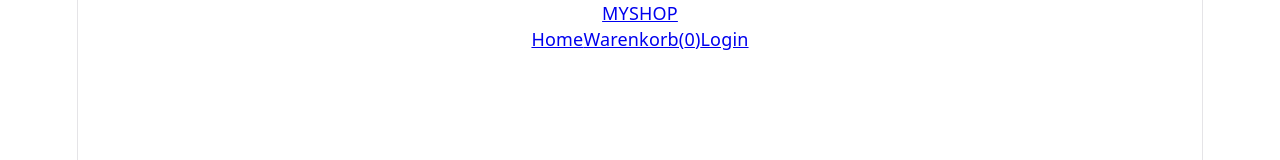
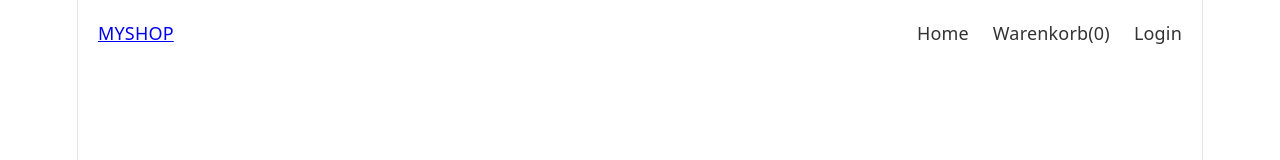
Before and after one commit to SonerDem/myshop-react-express, a React (Vite) app in the folder mein-projekt/: page / in a window 1280 px wide. Shown: the top 160 px of the page. Built offline with nearby package versions, Linux system fonts and the light colour scheme.

Commit message:
new comp

```diff
--- a/mein-projekt/src/App.css
+++ b/mein-projekt/src/App.css
@@ -1,3 +1,40 @@
+.header {
+  border-bottom: 1px solid #ddd;
+  background: white;
+}
+
+.header__inner {
+  max-width: 1200px;
+  margin: 0 auto;
+  padding: 20px;
+
+  display: flex;
+  align-items: center;
+  justify-content: space-between;
+}
+
+.header__logo {
+  font-size: 24px;
+  font-weight: 700;
+  color: #111;
+  text-decoration: none;
+}
+
+.header__nav {
+  display: flex;
+  gap: 24px;
+}
+
+.header__nav a {
+  color: #333;
+  text-decoration: none;
+}
+
+.header__nav a:hover {
+  text-decoration: underline;
+}
+
+
 .home {
   max-width: 1200px;
   margin: 0 auto;
@@ -91,3 +128,18 @@
   border-radius: 6px;
   cursor: pointer;
 }
+
+Warenkorb
+
+Classic T-Shirt
+Menge: 2
+Preis: 59.98 €
+[Entfernen]
+
+Premium Hoodie
+Menge: 1
+Preis: 59.99 €
+[Entfernen]
+
+Gesamt: 119.97 €
+[Warenkorb leeren]
--- a/mein-projekt/src/components/Header.tsx
+++ b/mein-projekt/src/components/Header.tsx
@@ -9,15 +9,16 @@ function Header() {
 
   return (
     <header>
-      <div>
+      <div className="header__inner">
         <Link to="/">MYSHOP</Link>
-      </div>
 
-      <nav>
+
+      <nav className="header__nav">
         <Link to="/">Home</Link>
         <Link to="/cart">Warenkorb({totalQuantity})</Link>
         <Link to="/login">Login</Link>
       </nav>
+      </div>
     </header>
   );
 }
--- a/mein-projekt/src/stores/cartStore.ts
+++ b/mein-projekt/src/stores/cartStore.ts
@@ -1,7 +1,7 @@
 import { create } from "zustand";
 import type { Product } from "../types/products";
 
-interface CartItem {
+export interface CartItem {
   product: Product;
   quantity: number;
 }
```
Also changed, not shown: 1 other file (tests, documents, lock files or other folders).
